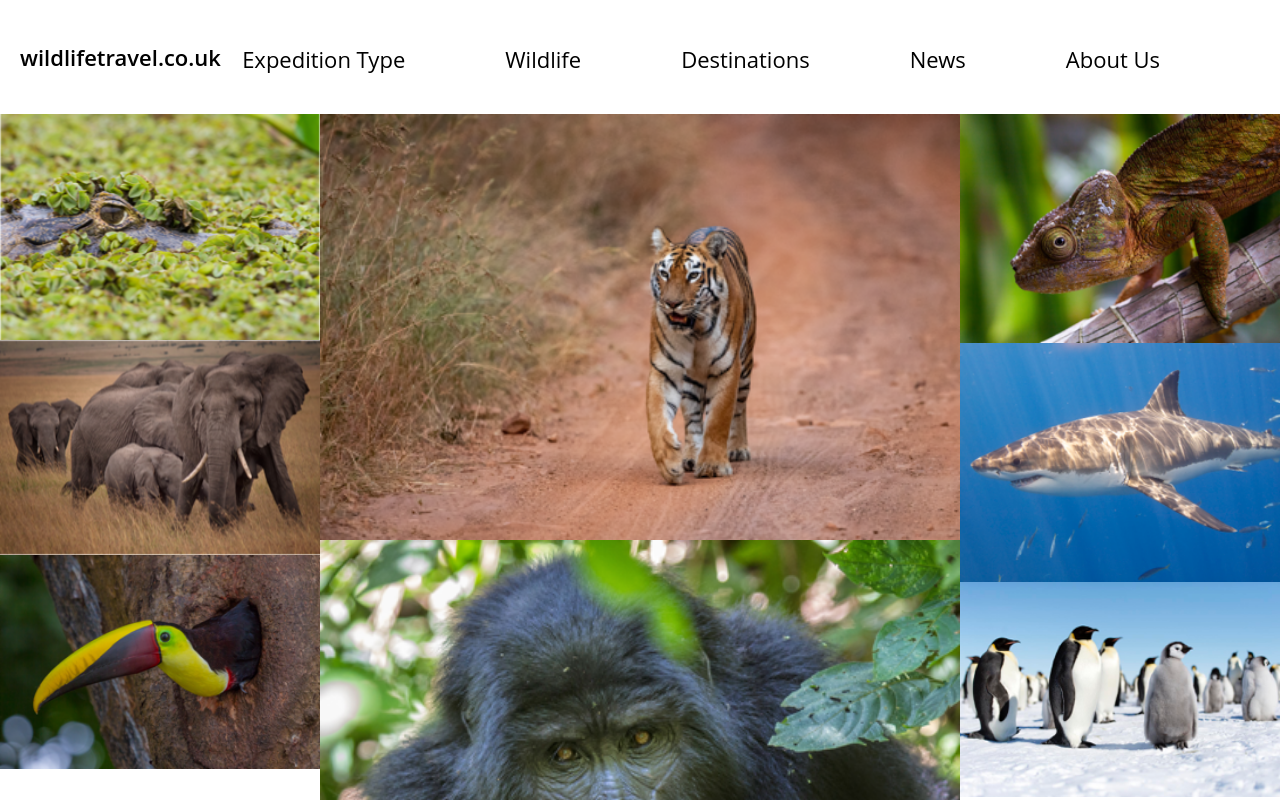
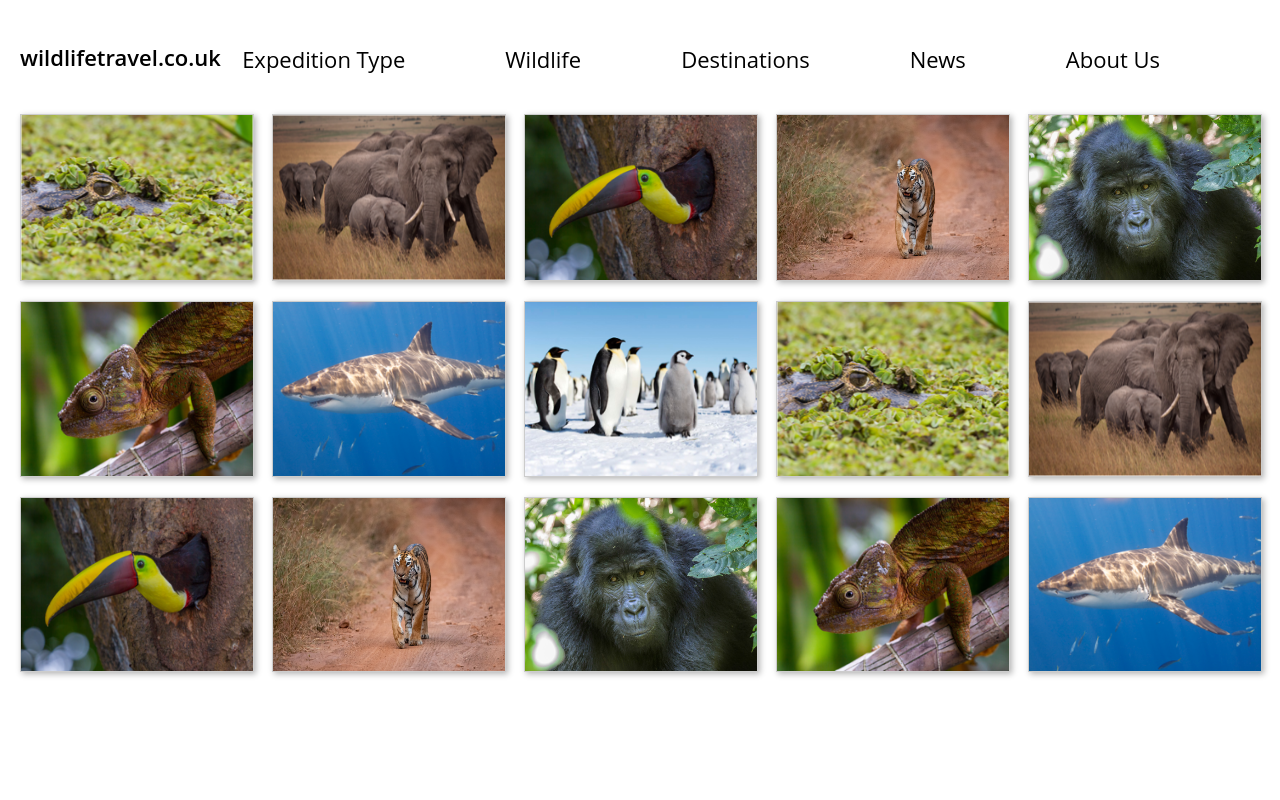
Before and after one commit to jrclegg/join-a-journey, a React (Create React App) app: page / in a window 1280 px wide. Shown: the top 800 px of the page. Built offline with nearby package versions, Linux system fonts and the light colour scheme; a web font is replaced by a local one.

Commit message:
change photo gallery to be grid system

```diff
--- a/src/components/ImageGallery.js
+++ b/src/components/ImageGallery.js
@@ -10,40 +10,39 @@ import whiteshark from '../images/whiteshark.png';
 import penguins from '../images/emperorpenguin.png';
 
 
-const Wrapper = styled.div `
-    display: -ms-flexbox; /* IE10 */
-    display: flex;
-    -ms-flex-wrap: wrap; /* IE10 */
-    flex-wrap: wrap;
-`
-const SideColumn = styled.div`
-    -ms-flex: 25%; /* IE10 */
-    flex: 25%;
-    max-width: 25%;
-`
-const MidColumn = styled.div`
-    -ms-flex: 25%; /* IE10 */
-    flex: 25%;
-    max-width: 60%;
+const Grid = styled.div `
+    display: grid;
+    grid-template-columns: repeat(auto-fill, minmax(220px, 1fr));
+    grid-gap: 20px;
+    align-items: stretch;
+    margin-left: 20px;
+    margin-right: 20px;
 `
 const Image = styled.img`
-    width: 100%;
-    float: left;
+    border: 1px solid #ccc;
+    box-shadow: 2px 2px 6px 0px  rgba(0,0,0,0.3);
+    max-width: 100%;
 `
 
 const ImageGallery = () => {
     return (
-        <Wrapper>
-            <SideColumn>
-                <Image src={caiman} alt="caiman"/><Image src={elephant} alt="elephant"/><Image src={toucan} alt="toucan"/>
-            </SideColumn>
-            <MidColumn>
-                <Image src={tiger} alt="tiger"/><Image src={gorilla} alt="gorilla"/>
-            </MidColumn>
-            <SideColumn>
-                <Image src={chameleon} alt="chameleon"/><Image src={whiteshark} alt="great white shark"/><Image src={penguins} alt="penguins"/>
-            </SideColumn>
-        </Wrapper>
+        <Grid>
+            <Image src={caiman} alt="caiman"/>
+            <Image src={elephant} alt="elephant"/>
+            <Image src={toucan} alt="toucan"/>
+            <Image src={tiger} alt="tiger"/>
+            <Image src={gorilla} alt="gorilla"/>
+            <Image src={chameleon} alt="chameleon"/>
+            <Image src={whiteshark} alt="great white shark"/>
+            <Image src={penguins} alt="penguins"/>
+            <Image src={caiman} alt="caiman"/>
+            <Image src={elephant} alt="elephant"/>
+            <Image src={toucan} alt="toucan"/>
+            <Image src={tiger} alt="tiger"/>
+            <Image src={gorilla} alt="gorilla"/>
+            <Image src={chameleon} alt="chameleon"/>
+            <Image src={whiteshark} alt="great white shark"/>
+        </Grid>
     )
 }
 
```
